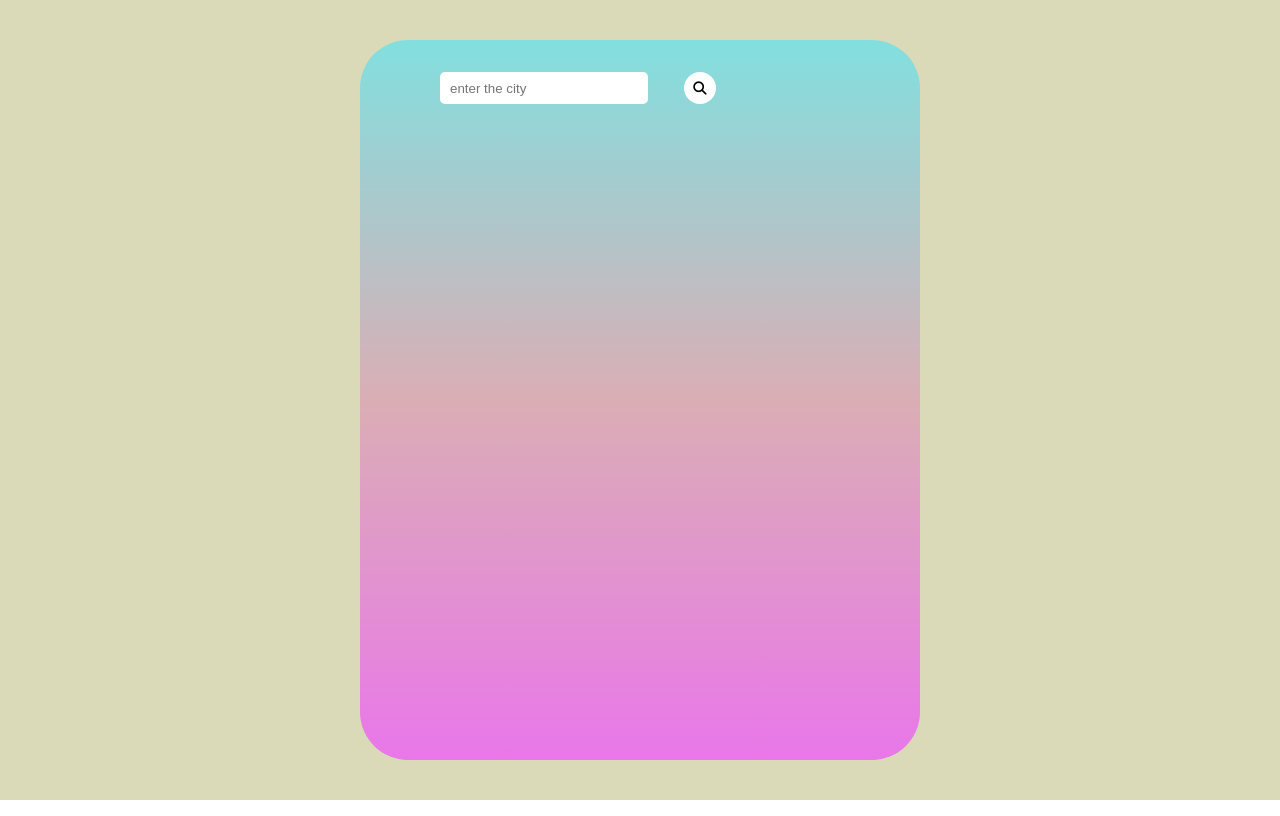
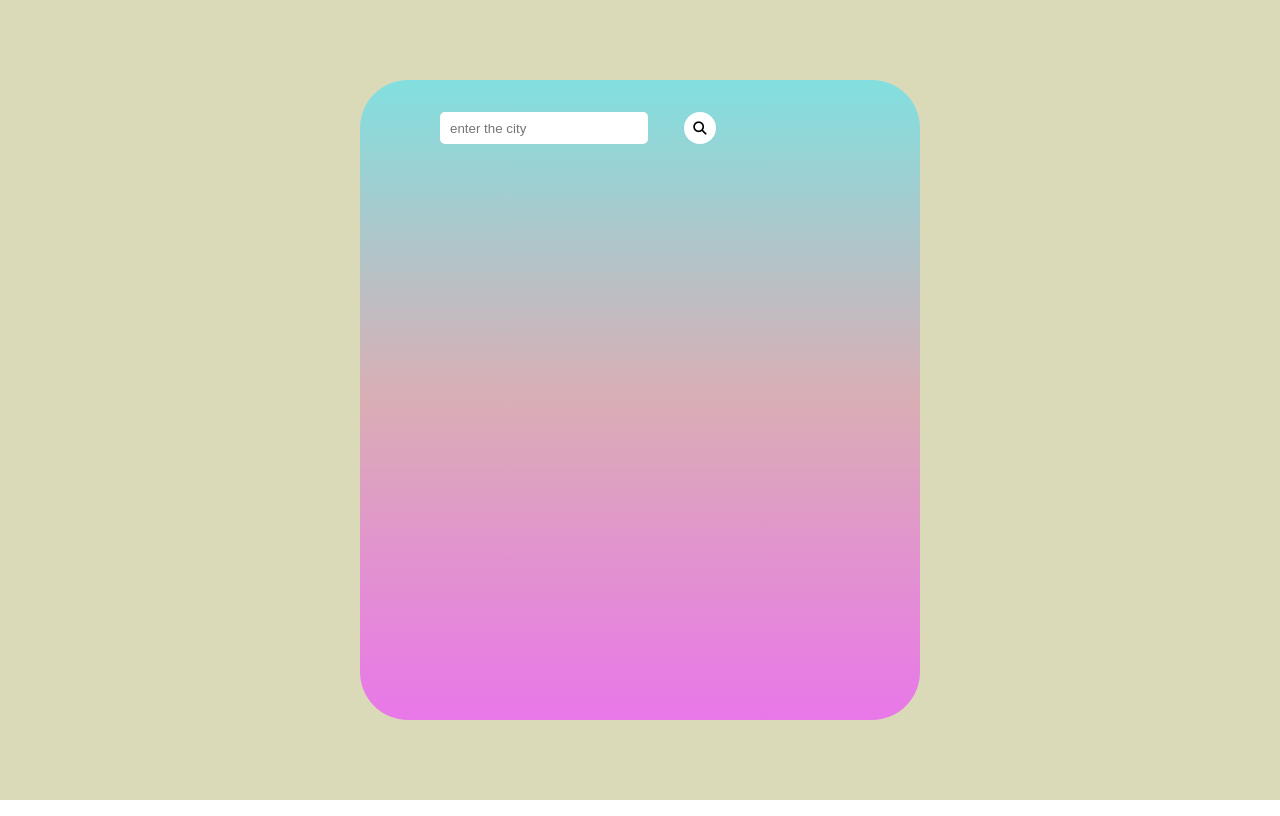
Before and after one commit to hymnofgod/weatherapp, a plain HTML site: page index.html in a window 1280 px wide. Drawn offline with Linux system fonts and the light colour scheme.

Commit message:
again changed

```diff
--- a/style.css
+++ b/style.css
@@ -16,7 +16,7 @@
 
 .box{
     background-image:linear-gradient( 180deg, rgb(130, 223, 223),rgb(218, 174, 181),rgb(233, 119, 233));
-    height: 45rem;
+    height: 40rem;
     width: 35rem;
     border-radius: 3rem;
 }
```
